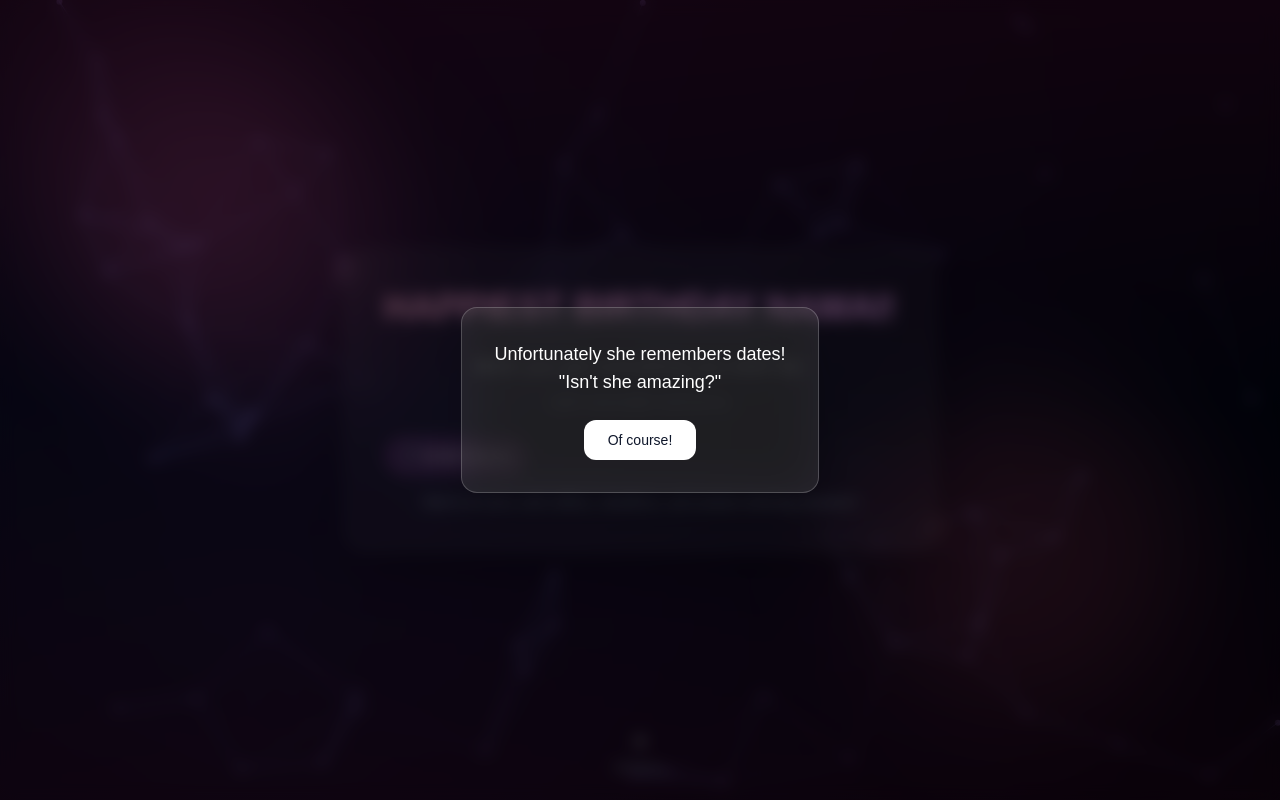
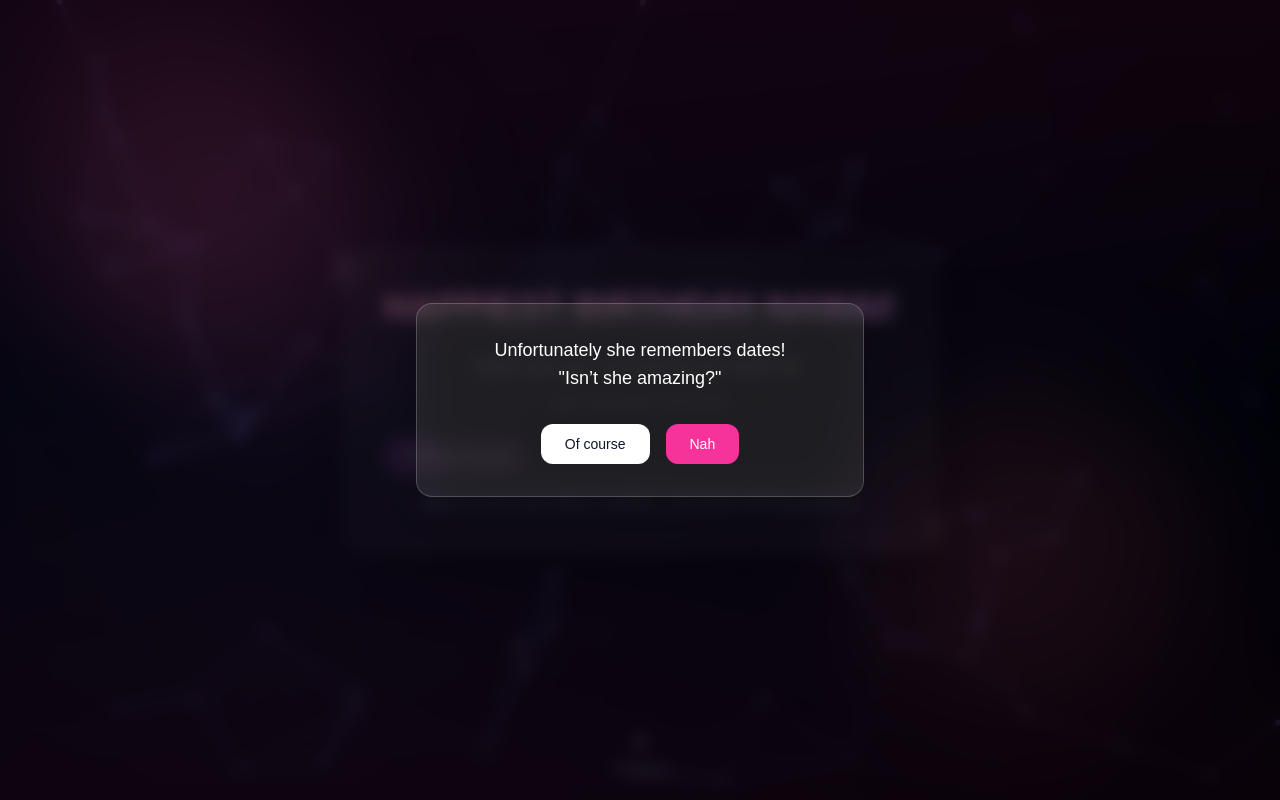
Before and after one commit to kajalsanwalll/bday, a Next.js app: page / in a window 1280 px wide. Shown: the top 800 px of the page. Built offline with nearby package versions, Linux system fonts and the light colour scheme.

Commit message:
nah added

```diff
--- a/app/components/BirthdayAlert.tsx
+++ b/app/components/BirthdayAlert.tsx
@@ -4,6 +4,9 @@ import { useEffect, useState } from "react";
 
 export default function BirthdayAlert() {
   const [open, setOpen] = useState(false);
+  const [hoverCount, setHoverCount] = useState(0);
+  const [escaped, setEscaped] = useState(false);
+  const [position, setPosition] = useState<{ x: number; y: number }>({ x: 0, y: 0 });
 
   useEffect(() => {
     setOpen(true);
@@ -11,22 +14,79 @@ export default function BirthdayAlert() {
 
   if (!open) return null;
 
+  const moveButton = () => {
+    const randomX = Math.random() * (window.innerWidth - 120);
+    const randomY = Math.random() * (window.innerHeight - 60);
+
+    setPosition({ x: randomX, y: randomY });
+    setEscaped(true);
+    setHoverCount((prev) => prev + 1);
+  };
+
+  const message =
+    hoverCount >= 5
+      ? "See? Even the button knows you're wrong."
+      : `Unfortunately she remembers dates!
+"Isn’t she amazing?"`;
+
+  const nahScale = Math.max(1 - hoverCount * 0.1, 0.6);
+  const yesScale = 1 + hoverCount * 0.1;
+
   return (
     <div className="fixed inset-0 z-50 flex items-center justify-center bg-black/60 backdrop-blur-sm">
-      <div className="mx-4 max-w-md rounded-2xl bg-white/10 backdrop-blur-xl border border-white/20 p-8 text-center shadow-2xl">
 
-        <p className="text-lg font-medium text-white">
-          Unfortunately she remembers dates!
-          <br />
-          "Isn't she amazing?"
+      <div className="mx-4 w-full max-w-md rounded-2xl bg-white/10 backdrop-blur-xl border border-white/20 p-8 text-center shadow-2xl">
+
+        <p className="text-lg font-medium text-white whitespace-pre-line">
+          {message}
         </p>
 
-        <button
-          onClick={() => setOpen(false)}
-          className="mt-6 px-6 py-2.5 rounded-xl bg-white text-slate-900 text-sm font-medium hover:scale-105 transition"
-        >
-          Of course!
-        </button>
+        {hoverCount < 5 ? (
+          <div className="mt-8 flex justify-center gap-4">
+
+            {/* Of Course */}
+            <button
+              onClick={() => setOpen(false)}
+              style={{
+                transform: `scale(${yesScale})`,
+                transition: "transform 0.2s ease",
+              }}
+              className="px-6 py-2.5 rounded-xl bg-white text-slate-900 text-sm font-medium hover:scale-105"
+            >
+              Of course
+            </button>
+
+            {/* Nah (normal at first, evil after hover) */}
+            <button
+              onMouseEnter={moveButton}
+              style={
+                escaped
+                  ? {
+                      position: "fixed",
+                      left: position.x,
+                      top: position.y,
+                      transform: `scale(${nahScale})`,
+                      transition: "all 0.2s ease",
+                    }
+                  : {
+                      transform: `scale(${nahScale})`,
+                      transition: "transform 0.2s ease",
+                    }
+              }
+              className="px-6 py-2.5 rounded-xl bg-pink-500 text-white text-sm font-medium"
+            >
+              Nah
+            </button>
+
+          </div>
+        ) : (
+          <button
+            onClick={() => setOpen(false)}
+            className="mt-8 px-6 py-2.5 rounded-xl bg-white text-slate-900 text-sm font-medium hover:scale-105 transition"
+          >
+            She knows she's AAAmazing!
+          </button>
+        )}
       </div>
     </div>
   );
--- a/app/components/rivalstats.tsx
+++ b/app/components/rivalstats.tsx
@@ -151,7 +151,7 @@ export default function RivalStats() {
           </p>
 
           <p className="mt-4 text-slate-300 leading-relaxed">
-            I kinda envy your accent. Guess I should just take classes from you.
+            I kinda envy your accent. Guess I should just start taking classes from you.
           </p>
           <p className="mt-4 text-slate-300 leading-relaxed">
             And I love gossiping with you because you LISTEN and REMEMBER.
```
